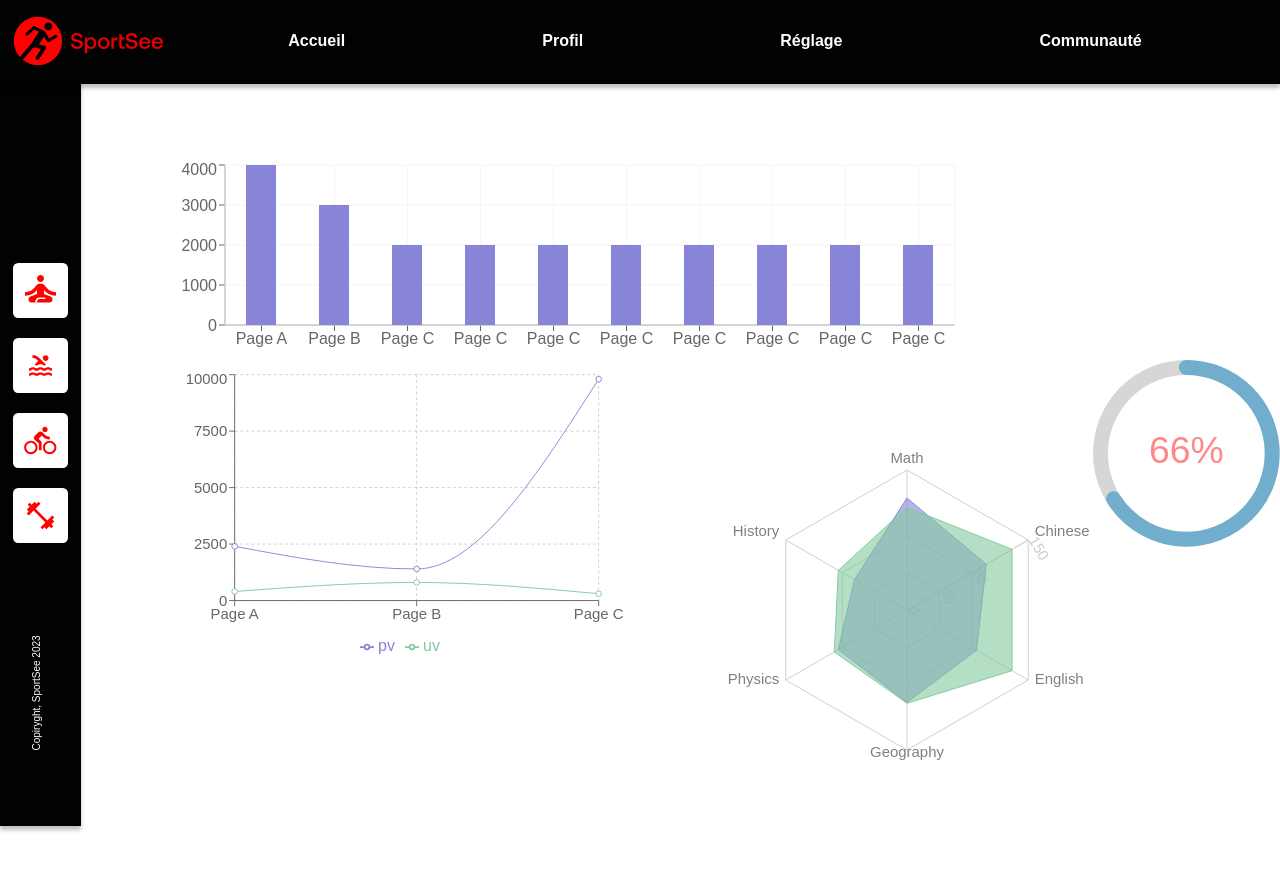
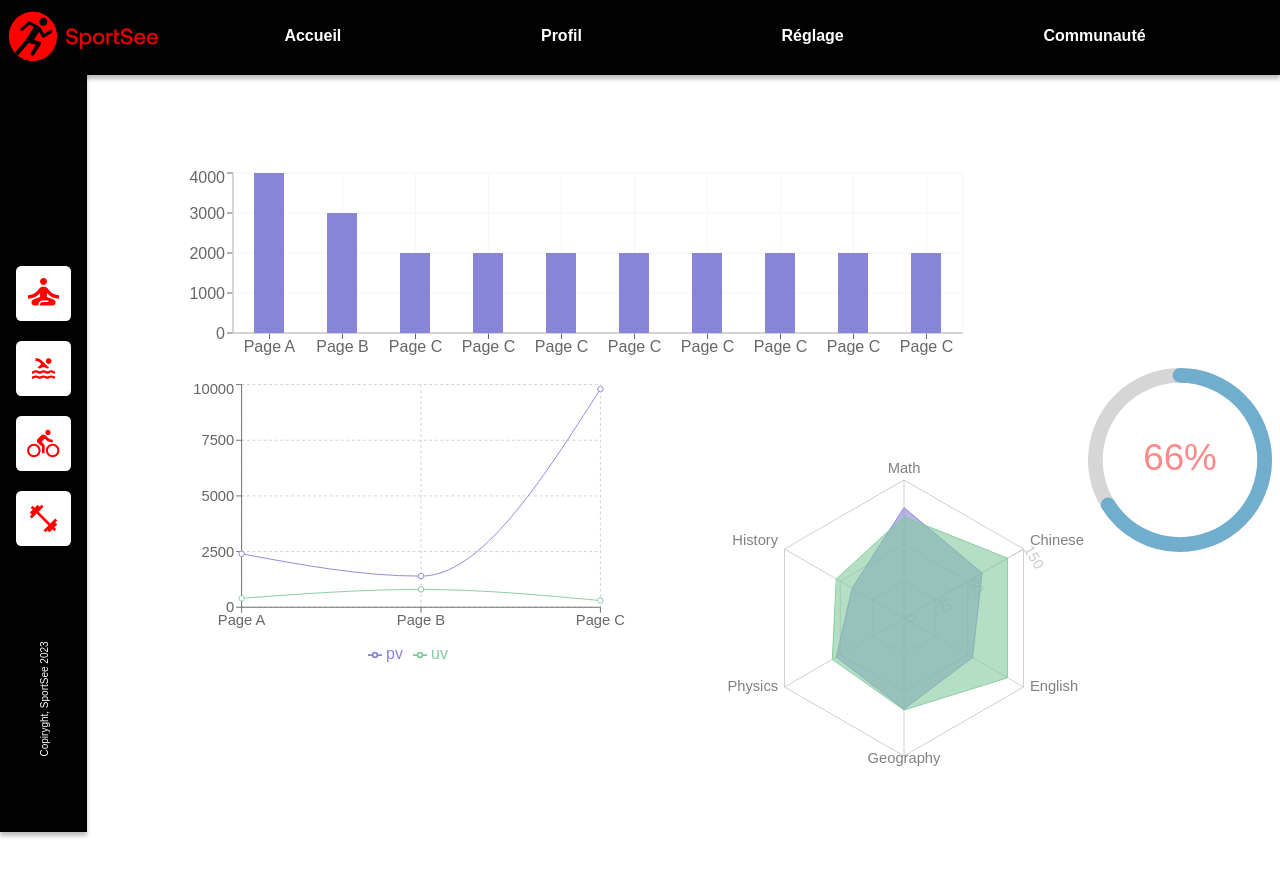
Before and after one commit to KevinSwp/sportSee_frontend, a React (Create React App) app: page / in a window 1280 px wide. Built offline with nearby package versions, Linux system fonts and the light colour scheme.

Commit message:
correction nav

```diff
--- a/src/components/Nav/nav.scss
+++ b/src/components/Nav/nav.scss
@@ -7,7 +7,7 @@
         top: 0;
         right: 0;
         left: 0;
-        padding: 0.8rem;
+        padding: 0.5rem;
         background: #020203;
         box-shadow: 0px 4px 4px rgba(0, 0, 0, 0.25);
 
@@ -50,7 +50,7 @@
         bottom: 0;
         background: #020203;
         box-shadow: 0px 4px 4px rgba(0, 0, 0, 0.25);
-        padding: 0.8rem;
+        padding: 1rem;
         height: 100%;
         display: flex;
         flex-direction: column;
@@ -70,7 +70,7 @@
             position: absolute;
             font-size: x-small;
             bottom: 10rem;
-            left: -4rem;
+            left: -3.5rem;
             width: 200px;
         }
     }
--- a/src/pages/style.scss
+++ b/src/pages/style.scss
@@ -1,5 +1,4 @@
 body {
-    margin: 0;
     padding-top: 10rem;
     padding-left: 10rem;
     font-family: Arial, Helvetica, sans-serif;
```
